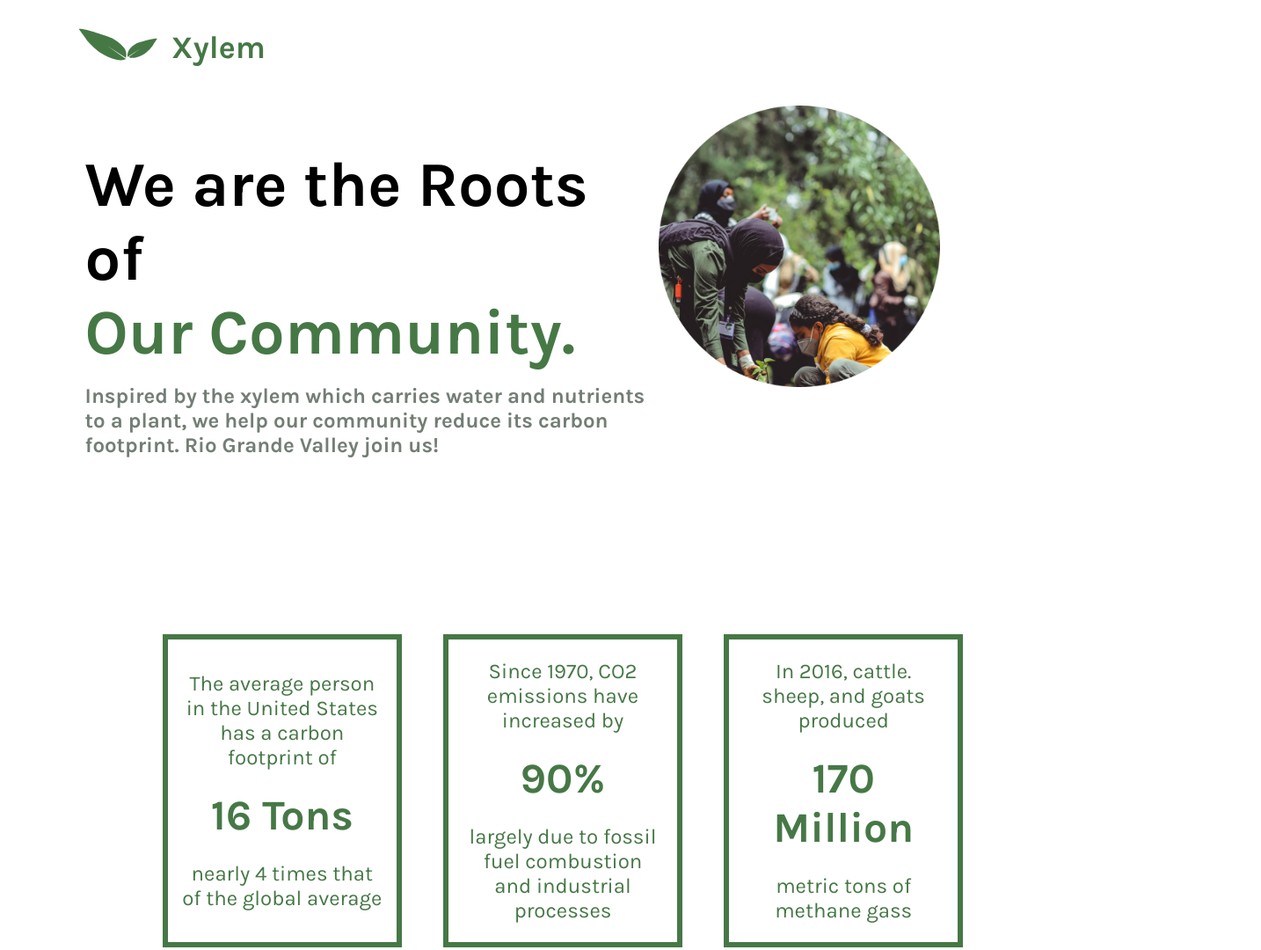
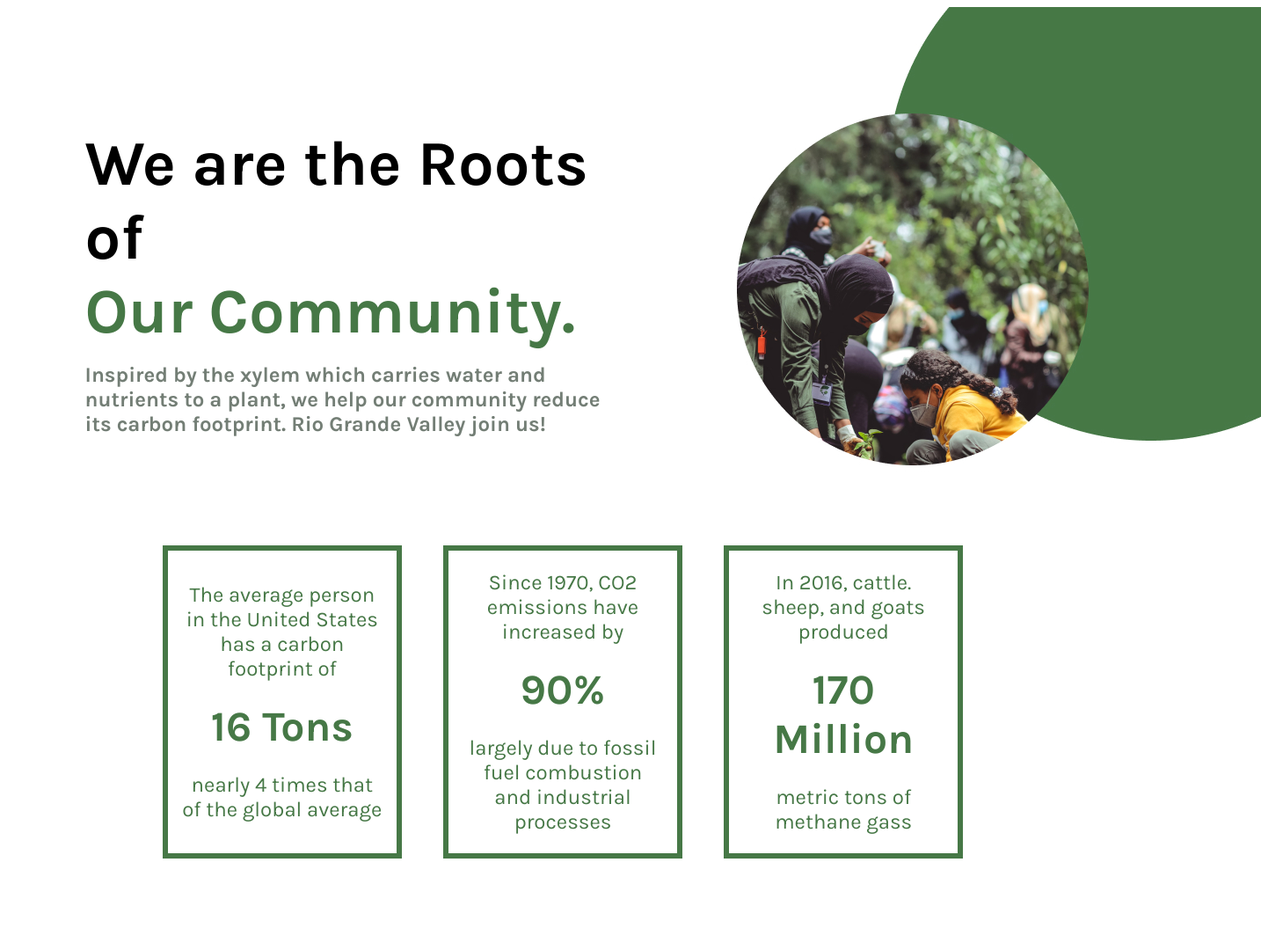
Before and after one commit to viviannna/xylem-bpa, a plain HTML site: page index.html in a window 1280 px wide. Shown: the whole page at 88% size, 1434 px wide, since content can reach past the window. Drawn offline with Linux system fonts and the light colour scheme.

Commit message:
semi-fixed the hp banner

```diff
--- a/index.html
+++ b/index.html
@@ -9,20 +9,24 @@
 </head>
 <body>
 
-    <nav>
+    <!-- <nav>
         <a href = "index.html"><img src = "img/xylem-logo.svg" class = "logo"></a>
-    </nav>
+    </nav> -->
 
     <div class = "banner-home-page">
+        <div>
+            <img src = "img/home-page-banner-graphics.jpg">
+        </div>
+
 
         <div class = "banner-text">
             <h1>We are the Roots of <div class = "green">Our Community.</div></h1>
             <p style = "font-weight: 700;">Inspired by the xylem which carries water and nutrients to a plant, we help our community reduce its carbon footprint. Rio Grande Valley join us!</p>
         </div>
 
-        <div class = "banner-img">
+        <!-- <div class = "banner-img">
             <img src = "img/hp-circle.png">
-        </div>
+        </div> -->
 
     </div>
 
--- a/style.css
+++ b/style.css
@@ -40,29 +40,38 @@ p {
 
 .banner-home-page {
     display: flex;
+    align-items: flex-end;
+    position: relative;
+    width: 100%;
+
+    /* display: flex;
     padding-left: 7.01%;
     padding-right: 7.01%;
-    justify-content: center;
+    justify-content: center; */
 
 }
 
- .banner-img {
+ /* .banner-img {
 
     display: flex;
-    /* justify-content: center; */
     width: 40%;
     height: 40vh;
 
-}
+}  */
 
 .banner-text {
-    position: relative;
-    width: 60%;
-    padding: 0;
+    position: absolute;
+    top: 8px;
+
+    width: 47%;
+
+    padding-left: 7.01%;
     margin: 0;
 
     display: flex;
     flex-direction: column;
+    align-items: center;
+
 }
 
 .banner-text p {
@@ -70,6 +79,7 @@ p {
     margin-top: 0;
 }
 .banner-text h1 {
+    padding-top: 10vh;
     padding-bottom: 0;
     margin-bottom: 2vh;
 }
@@ -82,6 +92,7 @@ p {
     flex-direction: row;
     justify-content: space-between;
     padding: 14.01%;
+    padding-top: 5%;
 }
 
 .one-third-box {
```
Also changed, not shown: img/home-page-banner.png (added).
